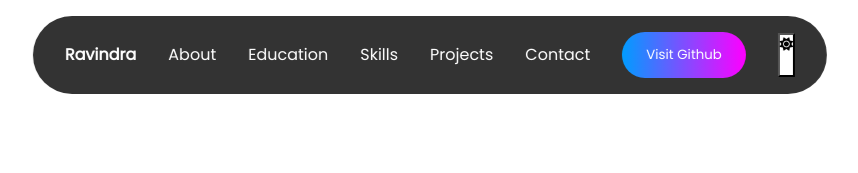
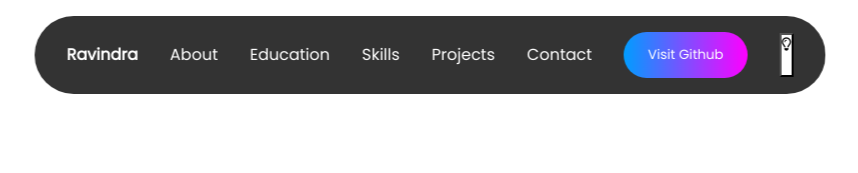
Before and after one commit to RavindrabDevabhaktuni/portfolio, a plain HTML site: page index.html in a window 1280 px wide. Shown: the top 173 px of the page, 210-1068 px from the left. Drawn offline with Linux system fonts and the light colour scheme.

Commit message:
Update index.html

```diff
--- a/index.html
+++ b/index.html
@@ -38,7 +38,7 @@
         <button class="visit-btn" onclick="redirectToGithub()">Visit Github</button>
 
         <button id="theme-toggle" class="theme-toggle-btn" onclick="toggleTheme()">
-            <i class="fa-solid fa-sun" id="sun-icon"></i>
+            <i class="fa-regular fa-lightbulb" id="sun-icon"></i>
             <i class="fa-solid fa-moon" id="moon-icon" style="opacity: 0;"></i>
         </button>
     </header>
```
